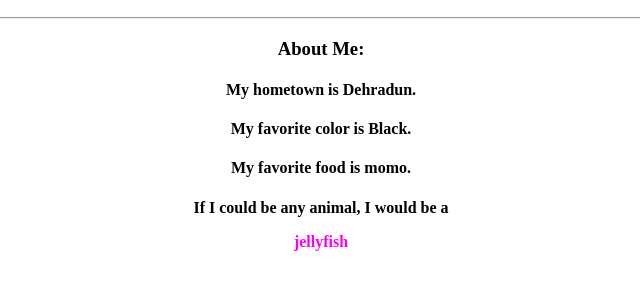
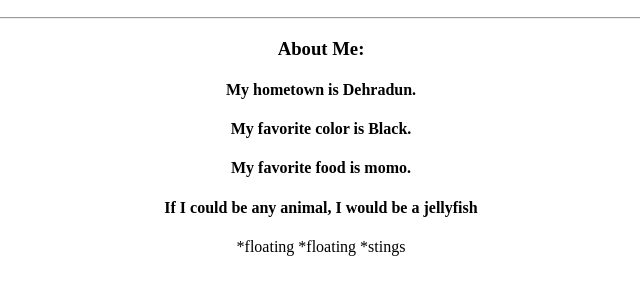
Before and after one commit to TXg92/my-first-repo, a plain HTML site: page index.html in a window 1280 px wide. Shown: the part 110-404 px from the top of the page, without its empty margins (319-959 px from the left). Drawn offline with Linux system fonts and the light colour scheme.

Commit message:
Jellyfish actions

```diff
--- a/index.html
+++ b/index.html
@@ -14,9 +14,8 @@
                     <h4>My hometown is Dehradun.</h4>
                     <h4>My favorite color is Black.</h4>
                     <h4>My favorite food is momo.</h4>
-                    <h4>If I could be any animal, I would be a <body>
-                        <p style="color:#ff00ea";>jellyfish</p>
-                      </body></h4>
+                    <h4>If I could be any animal, I would be a jellyfish </h4>
+                    <p>*floating *floating *stings</p>
             </div>
           </body>
         </html>
```
